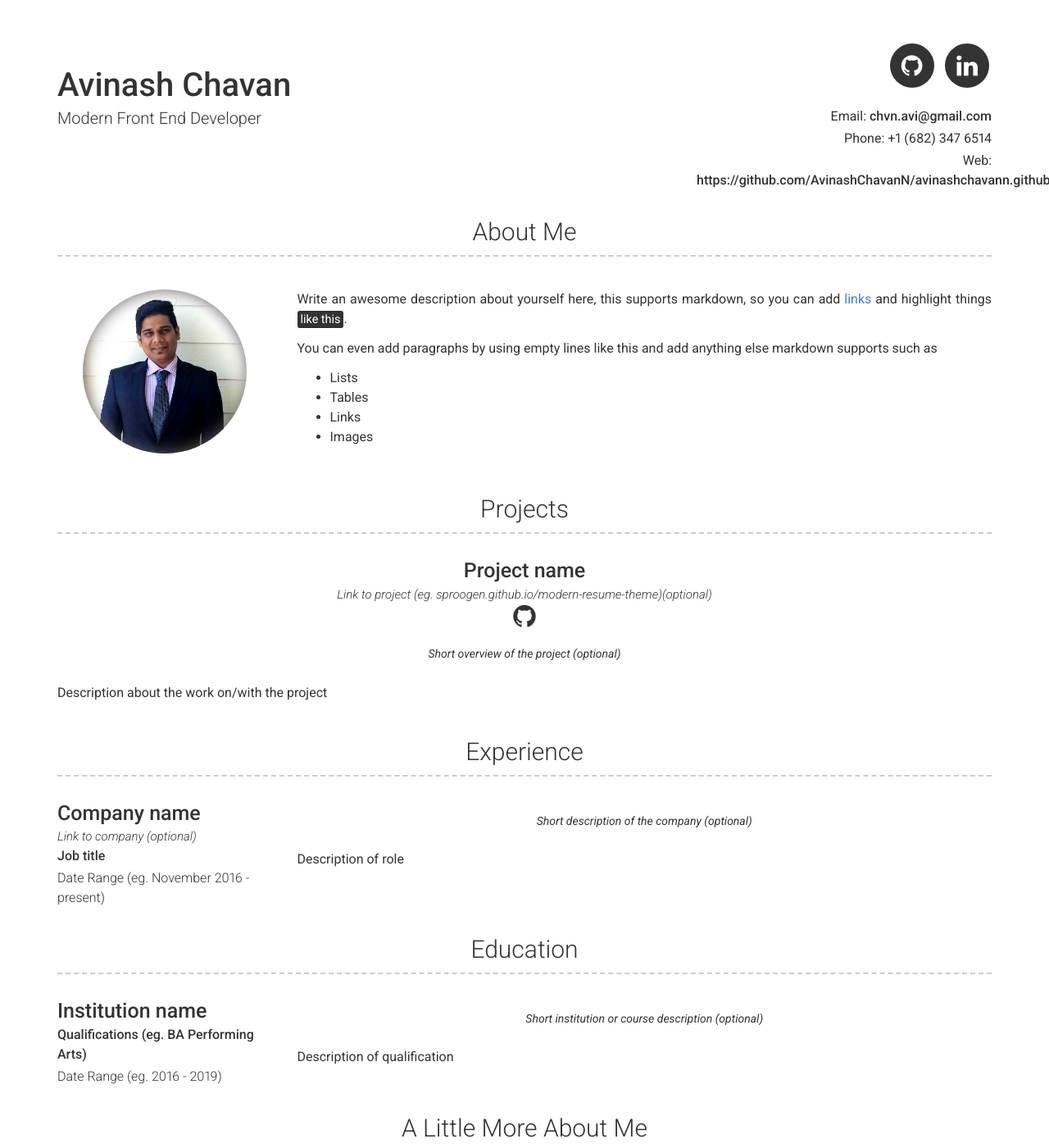
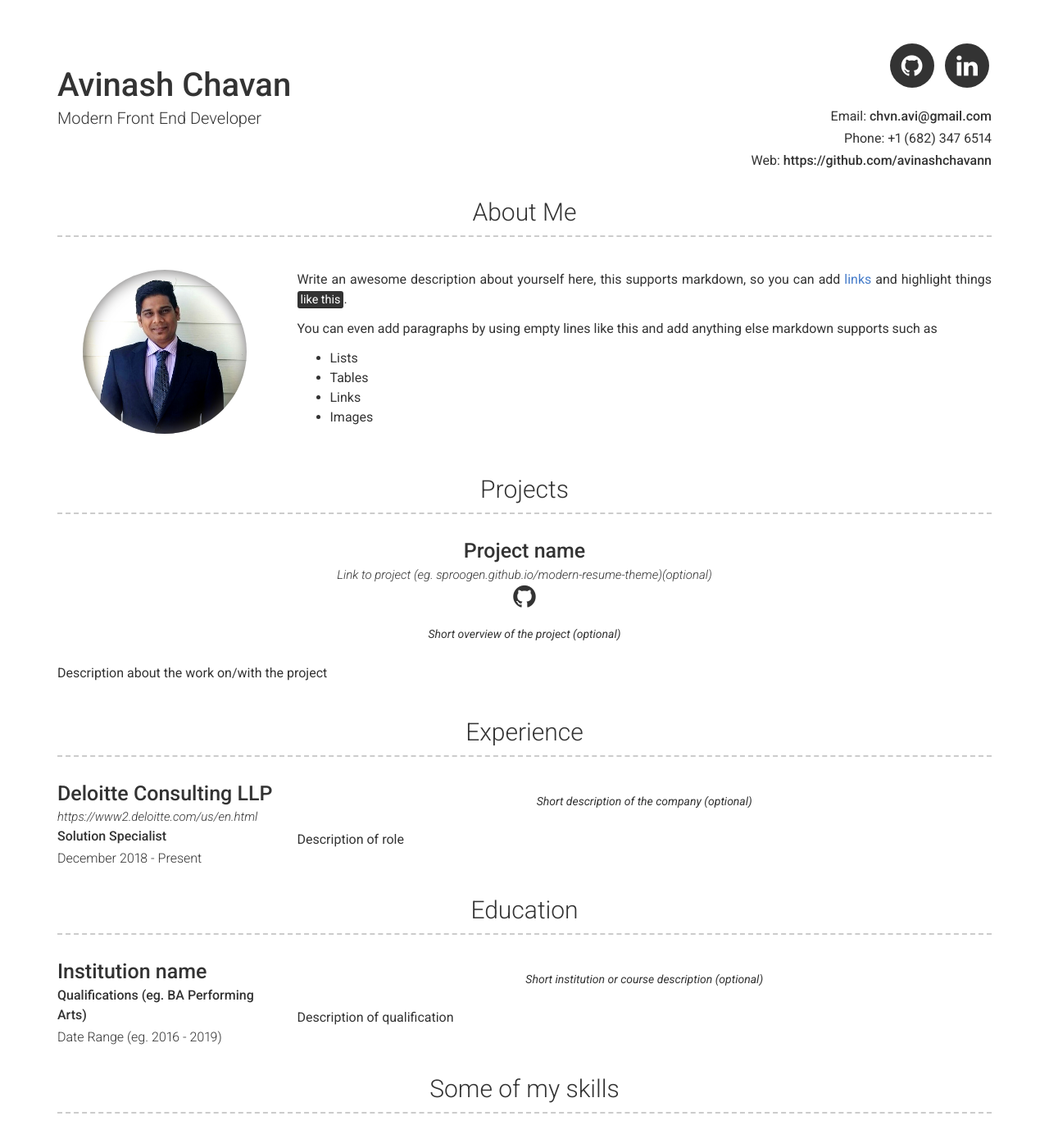
Before and after one commit to AvinashChavanN/avinashchavann.github.io, a Jekyll site: the page built from index.md, in a window 1280 px wide and 1400 px high. Shown: the whole window at 82% size. Built offline with Jekyll 4.4.1, drawn with Linux system fonts in a browser that asks for light colours.

Commit message:
some more changes

```diff
--- a/_config.yml
+++ b/_config.yml
@@ -7,7 +7,7 @@ name: Avinash Chavan
 title: Modern Front End Developer
 email: chvn.avi@gmail.com
 phone: +1 (682) 347 6514
-website: https://github.com/AvinashChavanN/avinashchavann.github.io
+website: https://github.com/avinashchavann
 
 # Social links
 github_username:  avinashchavann
--- a/_data/experience.yml
+++ b/_data/experience.yml
@@ -1,9 +1,9 @@
 # Experience template
 - layout: left
-  company: Company name
-  link: Link to company (optional)
-  job_title: Job title
-  dates: Date Range (eg. November 2016 - present)
+  company: Deloitte Consulting LLP
+  link: https://www2.deloitte.com/us/en.html
+  job_title: Solution Specialist
+  dates: December 2018 - Present
   quote: >
    Short description of the company (optional)
   description: | # this will include new lines to allow paragraphs
--- a/_includes/more.html
+++ b/_includes/more.html
@@ -1,5 +1,5 @@
 <div class="container more-container">
-  <h3>{{ site.more_title | default: "A Little More About Me" }}</h3>
+  <h3>{{ site.more_title | default: "Some of my skills" }}</h3>
   <div class="row clearfix">
     <div class="col-md-12">
       {{ site.more_content | strip | markdownify }}
```
